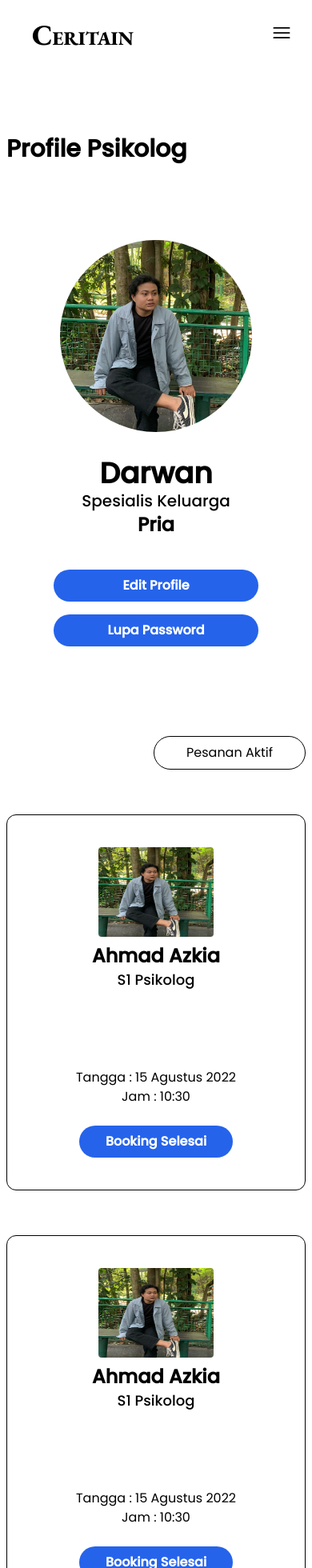
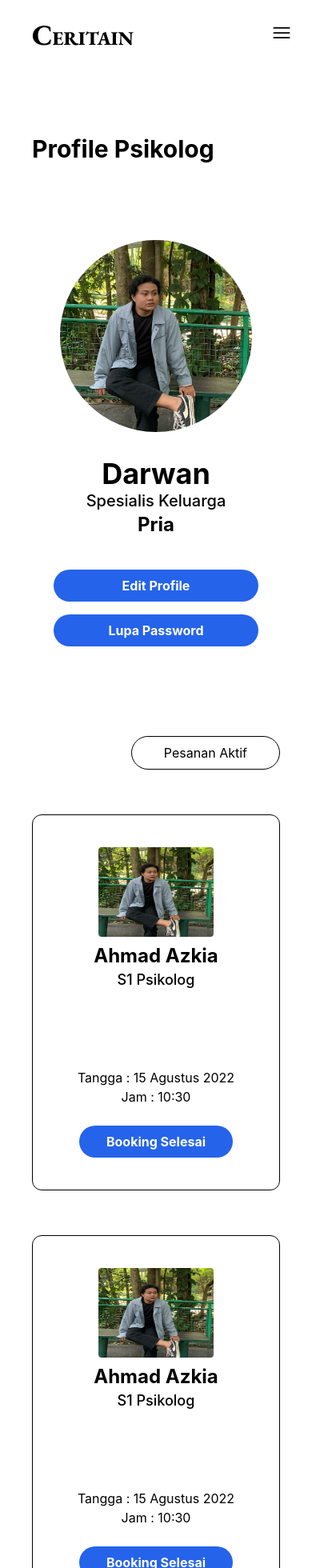
Before and after one commit to AhmadAzkia/ceritain, a React (Create React App) app: page /psikolog/profile in a window 390 px wide. Shown: the top 1960 px of the page at 80% size. Built offline with nearby package versions, Linux system fonts and the light colour scheme; a web font is replaced by a local one.

Commit message:
Update Responsiv ProfikePsikolog.js

```diff
--- a/src/Pages/Psikolog/ProfilePsikolog.js
+++ b/src/Pages/Psikolog/ProfilePsikolog.js
@@ -26,9 +26,9 @@ function ProfilePsikolog() {
   return (
    <>
    <Navbar />
-   <div className="profile-psikolog w-full min-h-screen py-20 fontLoginn">
+   <div className="profile-psikolog w-full min-h-screen py-20">
       <div className="container mx-auto px-2">
-        <h1 className="font-bold text-3xl mb-24">Profile Psikolog</h1>
+        <h1 className="font-bold text-3xl mb-24 ml-8">Profile Psikolog</h1>
         <div className="grid md:grid-cols-2 grid-cols-1 grid-rows-1 items-center gap-8">
           <img src={iniWeh} alt="unsplash.com" className="rounded-full md:w-80 md:h-80 w-60 h-60 mx-auto" />
           <div className="text-center">
@@ -41,7 +41,7 @@ function ProfilePsikolog() {
             </div>
           </div>
         </div>
-        <div className="mt-28">
+        <div className="mt-28 px-8">
           <div className="md:text-start text-end">
             <button className="border border-black px-10 py-2 rounded-full mb-14">Pesanan Aktif</button>
           </div>
```
